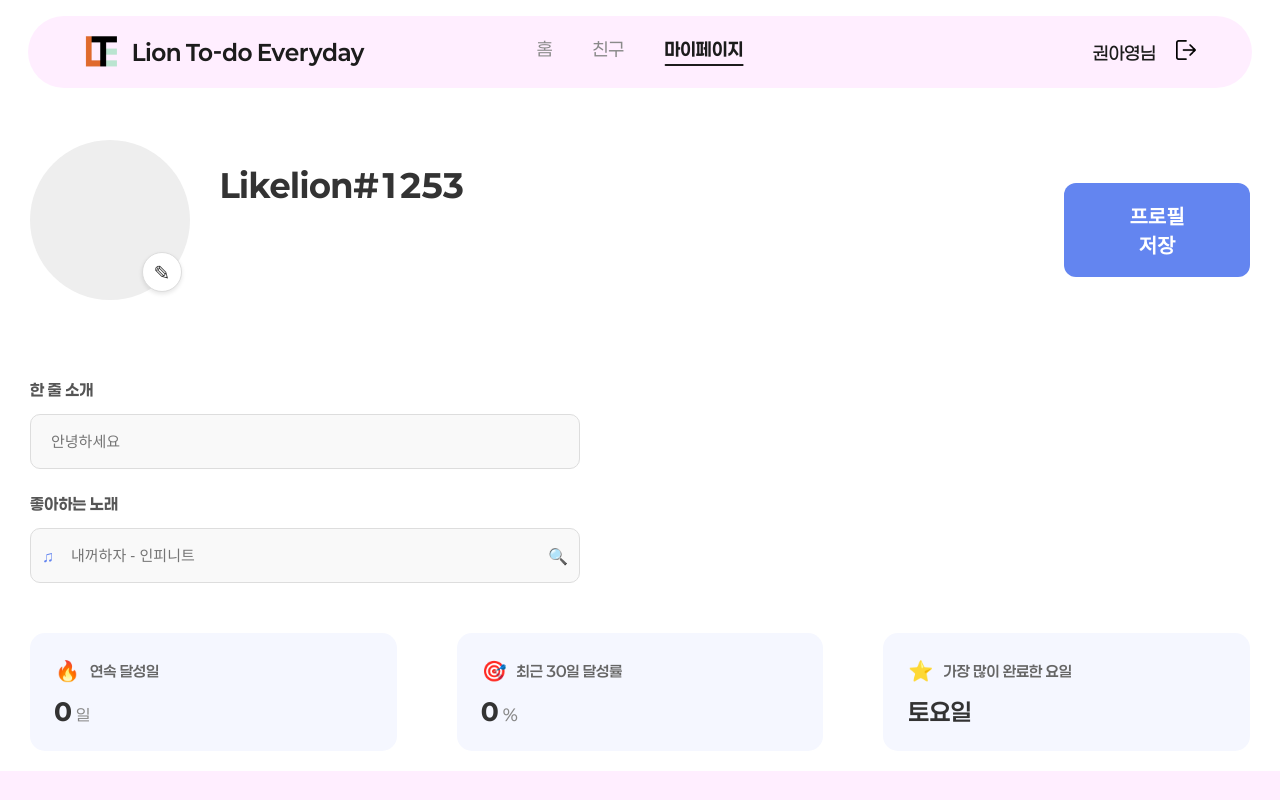
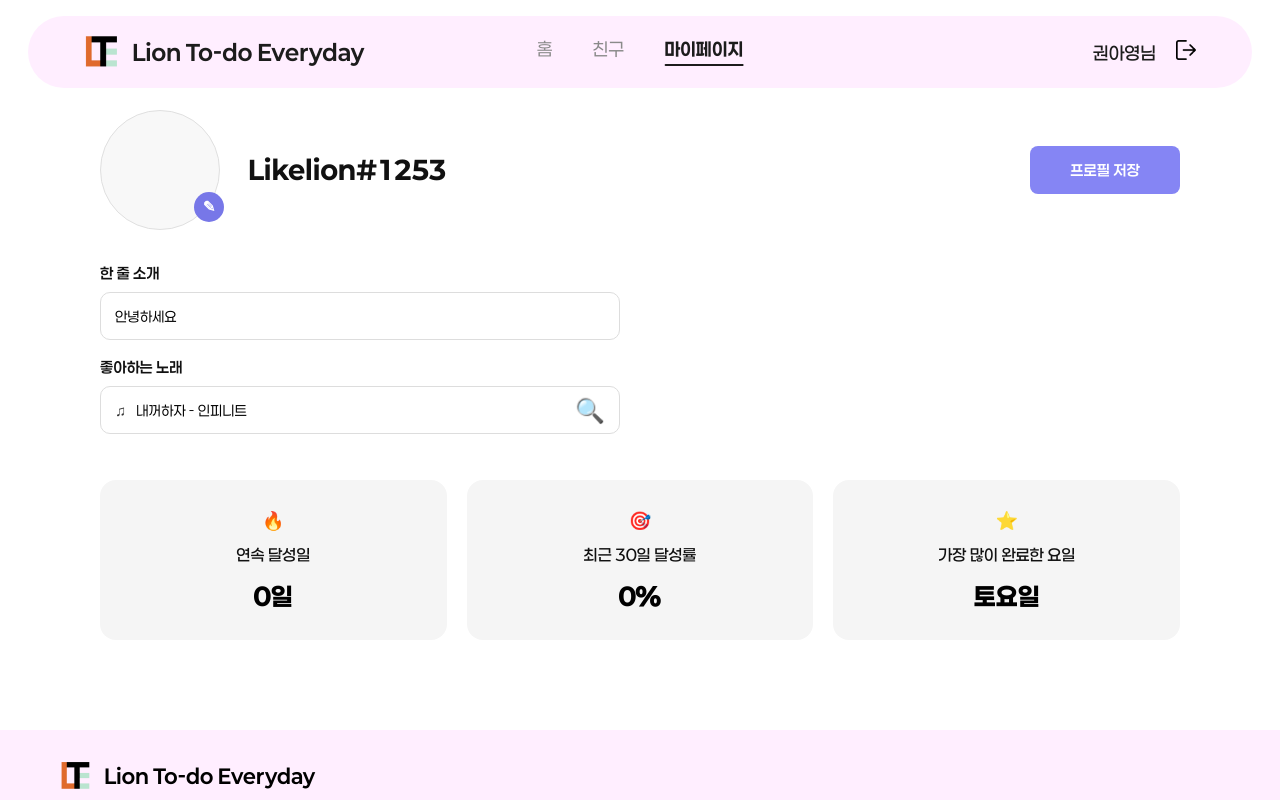
Before and after one commit to kau-likelion-14th/yong-frontend, a React (Create React App) app: page /mypage in a window 1280 px wide. Shown: the top 800 px of the page. Built offline with nearby package versions, Linux system fonts and the light colour scheme.

Commit message:
[chore]: 멋사 피드백 반영

```diff
--- a/src/pages/MyPage/MyPage.js
+++ b/src/pages/MyPage/MyPage.js
@@ -1,15 +1,15 @@
-import React from 'react';
-import Profile from './Profile';
-import Status from './Status';
+import React from "react";
+import Profile from "./Profile";
+import Status from "./Status";
 import "../../styles/MyPage.css";
 
 const MyPage = () => {
-    return (
-        <div className="mypage-container">
-            <Profile />
-            <Status />
-        </div>
-    );
+  return (
+    <main className="mypage">
+      <Profile />
+      <Status />
+    </main>
+  );
 };
 
 export default MyPage;
--- a/src/pages/MyPage/Profile.js
+++ b/src/pages/MyPage/Profile.js
@@ -1,100 +1,108 @@
-import React, { useState, useRef } from 'react';
+import React, { useRef, useState, useEffect } from "react";
 
 const Profile = () => {
-    const [nickname] = useState("Likelion#1253");
-    const [bio, setBio] = useState("");
-    const [song, setSong] = useState("");
-
-    const [selectedImageFile, setSelectedImageFile] = useState(null);
-    const [previewUrl, setPreviewUrl] = useState(null);
-    const [profileImageUrl] = useState(null);
-
-    const profileImg = null;
-
   const fileInputRef = useRef(null);
 
-    const handledClickEditIcon = () => {
+  const [nickname] = useState("Likelion#1253");
+  const [intro, setIntro] = useState("안녕하세요");
+  const [favoriteSong, setFavoriteSong] = useState("내꺼하자 - 인피니트");
+  const [selectedImageFile, setSelectedImageFile] = useState(null);
+  const [previewUrl, setPreviewUrl] = useState("");
+  const [profileImageUrl] = useState("");
+
+  useEffect(() => {
+    return () => {
+      if (previewUrl) {
+        URL.revokeObjectURL(previewUrl);
+      }
+    };
+  }, [previewUrl]);
+
+  const handleClickEditIcon = () => {
     fileInputRef.current?.click();
   };
 
-    const handledFileChange = (e) => {
+  const handleFileChange = (e) => {
     const file = e.target.files?.[0];
     if (!file) return;
 
     setSelectedImageFile(file);
-
-        if (previewUrl) URL.revokeObjectURL(previewUrl);
     setPreviewUrl(URL.createObjectURL(file));
   };
 
-    const handledSave = () => {
-        console.log("데이터:", {
+  const handleSaveProfile = () => {
+    const profileData = {
       nickname,
-            bio,
-            song,
-            selectedImageFile
-        });
-        alert(`프로필이 저장되었습니다!\n한 줄 소개: ${bio}\n좋아하는 노래: ${song}`);
+      intro,
+      favoriteSong,
+      selectedImageFile,
     };
 
-    const displayImageSrc = previewUrl || profileImageUrl || profileImg;
+    console.log("저장된 프로필 데이터:", profileData);
+    alert(`프로필이 저장되었습니다!\n한 줄 소개: ${intro}\n좋아하는 노래: ${favoriteSong}\n이미지 파일명: ${selectedImageFile ? selectedImageFile.name : '없음'}`);
+  };
+
+  const displayImageSrc = previewUrl || profileImageUrl;
 
   return (
-        <section className="profile-section">
-            <div className="profile-header-row">
-                <div className="profile-left-content">
-                    <div className="profile-image-container">
+    <div className="profile-section">
+      <div className="profile-left">
+        <div className="profile-top">
+          <div className="profile-image-box">
             {displayImageSrc ? (
               <img src={displayImageSrc} alt="프로필" className="profile-img" />
             ) : (
-                            <div className="profile-img-placeholder" />
+              <div className="profile-img-empty" />
             )}
-                        <div className="edit-icon" onClick={handledClickEditIcon}>
+
+            <button
+              type="button"
+              className="profile-edit-btn"
+              onClick={handleClickEditIcon}
+            >
               ✎
-                        </div>
+            </button>
+
             <input
               type="file"
+              accept="image/*"
               ref={fileInputRef}
-                            onChange={handledFileChange}
+              className="profile-file-input"
+              onChange={handleFileChange}
               style={{ display: 'none' }}
-                            accept="image/*"
-                        />
-                    </div>
-                    <div className="profile-info-main">
-                        <div className="profile-nickname">{nickname}</div>
-                    </div>
-                </div>
-                <button className="save-btn" onClick={handledSave}>
-                    프로필 저장
-                </button>
-            </div>
-
-            <div className="profile-inputs">
-                <div className="input-group">
-                    <label>한 줄 소개</label>
-                    <input
-                        type="text"
-                        placeholder="안녕하세요"
-                        value={bio}
-                        onChange={(e) => setBio(e.target.value)}
             />
           </div>
 
-                <div className="input-group">
-                    <label>좋아하는 노래</label>
-                    <div className="song-search-wrapper">
-                        <span className="music-note">♫</span>
+          <h2 className="profile-nickname">{nickname}</h2>
+        </div>
+
+        <div className="profile-form">
+          <label className="profile-label">한 줄 소개</label>
           <input
-                            type="text"
-                            placeholder="내꺼하자 - 인피니트"
-                            value={song}
-                            onChange={(e) => setSong(e.target.value)}
+            className="profile-input"
+            value={intro}
+            onChange={(e) => setIntro(e.target.value)}
+            placeholder="한 줄 소개를 입력해주세요"
+          />
+
+          <label className="profile-label">좋아하는 노래</label>
+          <div className="song-input-box">
+            <span className="song-icon">♫</span>
+            <input
+              className="song-input"
+              value={favoriteSong}
+              onChange={(e) => setFavoriteSong(e.target.value)}
+              placeholder="좋아하는 노래를 입력해주세요"
             />
             <span className="search-icon">🔍</span>
           </div>
         </div>
       </div>
-        </section>
+
+      <button type="button" className="profile-save-btn" onClick={handleSaveProfile}>
+        프로필 저장
+      </button>
+    </div>
   );
 };
 
--- a/src/pages/MyPage/StatCard.js
+++ b/src/pages/MyPage/StatCard.js
@@ -1,21 +1,22 @@
-import React from 'react';
+import React from "react";
 
 const StatCard = ({ stats }) => {
-    const { icon, title, statistics } = stats;
-    const isThinText = statistics.value === "토요일";
+  const isThinText = stats.statistics.value === "토요일";
 
-    return (
-        <div className="stat-card">
-            <div className="stat-top">
-                <span className="stat-icon">{icon}</span>
-                <span className="stat-title">{title}</span>
-            </div>
-            <div className="stat-bottom">
-                <span className={`stat-value ${isThinText ? 'thin-text' : ''}`}>{statistics.value}</span>
-                {statistics.unit && <span className="stat-unit">{statistics.unit}</span>}
-            </div>
-        </div>
-    );
+  return (
+    <div className="stat-card">
+      <div className="stat-icon">{stats.icon}</div>
+      <div className="stat-title">{stats.title}</div>
+      <div className="stat-value">
+        <span className={isThinText ? 'thin-text' : ''}>
+          {stats.statistics.value}
+        </span>
+        {stats.statistics.unit && (
+          <span className="stat-unit">{stats.statistics.unit}</span>
+        )}
+      </div>
+    </div>
+  );
 };
 
 export default StatCard;
--- a/src/pages/MyPage/Status.js
+++ b/src/pages/MyPage/Status.js
@@ -1,19 +1,19 @@
-import React from 'react';
-import StatCard from './StatCard';
+import React from "react";
+import StatCard from "./StatCard";
 
 const Status = () => {
   const stats = [
     { icon: "🔥", title: "연속 달성일", statistics: { value: 0, unit: "일" } },
     { icon: "🎯", title: "최근 30일 달성률", statistics: { value: 0, unit: "%" } },
-        { icon: "⭐", title: "가장 많이 완료한 요일", statistics: { value: "토요일", unit: "" } }
+    { icon: "⭐", title: "가장 많이 완료한 요일", statistics: { value: "토요일", unit: "" } },
   ];
 
   return (
-        <section className="status-section">
+    <div className="status-section">
       {stats.map((stat, idx) => (
         <StatCard key={idx} stats={stat} />
       ))}
-        </section>
+    </div>
   );
 };
 
--- a/src/styles/MyPage.css
+++ b/src/styles/MyPage.css
@@ -1,230 +1,252 @@
-.mypage-container {
-  max-width: 1400px;
-  margin: 0 auto;
-  padding: 140px 30px 20px;
+.mypage {
+  width: 100%;
+  min-height: calc(100vh - 260px);
+  padding: 110px 0 90px;
+  box-sizing: border-box;
+  font-family: "Paperlogy", sans-serif;
+}
+
+.profile-section {
+  width: 1080px;
+  margin: 0 auto 46px;
+
+  display: flex;
+  justify-content: space-between;
+  align-items: flex-start;
+}
+
+.profile-left {
   display: flex;
   flex-direction: column;
-  gap: 50px;
-  font-family: 'Paperlogy', sans-serif;
 }
 
-
-.profile-section {
+.profile-top {
   display: flex;
-  flex-direction: column;
-  gap: 80px;
-  background-color: #fff;
+  align-items: center;
+  gap: 28px;
+  margin-bottom: 34px;
 }
 
-
-.profile-header-row {
-  display: flex;
-  justify-content: flex-start;
-  align-items: center;
-  gap: 600px;
-}
-
-.profile-left-content {
-  display: flex;
-  align-items: center;
-  gap: 30px;
-}
-
-.profile-image-container {
+.profile-image-box {
   position: relative;
-  width: 160px;
-  height: 160px;
+  width: 120px;
+  height: 120px;
 }
 
 .profile-img,
-.profile-img-placeholder {
-  width: 100%;
-  height: 100%;
+.profile-img-empty {
+  width: 120px;
+  height: 120px;
   border-radius: 50%;
-  object-fit: cover;
-  background-color: #eee;
+  border: 1px solid #e0e0e0;
+  background-color: #f8f8f8;
+  box-sizing: border-box;
 }
 
-.edit-icon {
+.profile-img {
+  object-fit: cover;
+}
+
+.profile-edit-btn {
   position: absolute;
+  right: -4px;
   bottom: 8px;
-  right: 8px;
-  background: #fff;
-  border: 1px solid #ddd;
-  width: 40px;
-  height: 40px;
+
+  width: 30px;
+  height: 30px;
+
+  border: none;
   border-radius: 50%;
+
+  background: #7777e8;
+  color: #ffffff;
+
+  font-size: 15px;
+  font-weight: 700;
+
   display: flex;
   justify-content: center;
   align-items: center;
+
   cursor: pointer;
-  font-size: 20px;
-  box-shadow: 0 2px 4px rgba(0,0,0,0.1);
+  z-index: 10;
+}
+
+.profile-file-input {
+  display: none;
 }
 
 .profile-nickname {
-  font-size: 32px;
+  font-size: 26px;
   font-weight: 800;
-  color: #333;
+  color: #111111;
 }
 
-.profile-info-main {
-  margin-top: -70px;
+.profile-form {
+  width: 520px;
 }
 
-.profile-inputs {
-  display: flex;
-  flex-direction: column;
-  gap: 25px;
-  max-width: 550px;
+.profile-label {
+  display: block;
+
+  font-size: 15px;
+  font-weight: 600;
+  color: #111111;
+
+  margin-bottom: 10px;
 }
 
+.profile-input {
+  width: 100%;
+  height: 48px;
 
-.input-group {
-  display: flex;
-  flex-direction: column;
-  gap: 15px;
-}
+  border: 1px solid #dddddd;
+  border-radius: 10px;
 
-.input-group label {
-  font-weight: 630;
-  font-size: 16px;
-  color: #555;
-}
+  padding: 0 14px;
+  box-sizing: border-box;
 
-.input-group input {
-  padding: 18px 20px;
-  border: 1px solid #ddd;
-  border-radius: 10px;
-  font-size: 15px;
-  background-color: #f9f9f9;
+  font-size: 14px;
+  font-family: "Paperlogy", sans-serif;
+
+  margin-bottom: 18px;
   outline: none;
 }
 
-.input-group input:focus {
-  border-color: #6385f0;
-  background-color: #fff;
+.profile-input:focus {
+  border-color: #8585f4;
 }
 
-.song-search-wrapper {
-  position: relative;
+.song-input-box {
+  width: 100%;
+  height: 48px;
+
+  border: 1px solid #dddddd;
+  border-radius: 10px;
+
   display: flex;
   align-items: center;
+
+  padding: 0 14px;
+  box-sizing: border-box;
 }
 
-.song-search-wrapper input {
-  width: 100%;
-  padding-left: 40px;
+.song-icon {
+  margin-right: 8px;
+  font-size: 15px;
 }
 
-.music-note {
-  position: absolute;
-  left: 12px;
-  color: #6385f0;
+.song-input {
+  flex: 1;
+
+  border: none;
+  outline: none;
+
+  font-family: "Paperlogy", sans-serif;
+  font-size: 14px;
 }
 
 .search-icon {
-  position: absolute;
-  right: 12px;
-  color: #aaa;
+  font-size: 24px;
+  color: #8f8f8f;
+}
+
+.profile-save-btn {
+  width: 150px;
+  height: 48px;
+
+  margin-top: 36px;
+
+  border: none;
+  border-radius: 8px;
+
+  background: #8585f4;
+  color: #ffffff;
+
+  font-size: 15px;
+  font-weight: 600;
+  font-family: "Paperlogy", sans-serif;
+
   cursor: pointer;
 }
 
-.save-btn {
-  background-color: #6385f0;
-  color: #fff;
-  border: none;
-  padding: 18px 60px;
-  border-radius: 12px;
-  font-size: 20px;
-  font-weight: 700;
-  cursor: pointer;
-  transition: all 0.2s;
-  margin-top: 20px;
-}
-
-.save-btn:hover {
-  opacity: 0.9;
-  transform: translateY(-2px);
+.profile-save-btn:hover {
+  background: #7373ea;
 }
 
 .status-section {
+  width: 1080px;
+  margin: 0 auto;
+
   display: grid;
   grid-template-columns: repeat(3, 1fr);
-  gap: 60px;
+  gap: 20px;
 }
 
 .stat-card {
-  background-color: #f5f7ff;
-  padding: 25px;
-  border-radius: 15px;
+  height: 160px;
+
+  background: #f5f5f5;
+  border-radius: 16px;
+
   display: flex;
   flex-direction: column;
-  gap: 15px;
-}
+  justify-content: center;
+  align-items: center;
 
-.stat-top {
-  display: flex;
-  align-items: center;
-  gap: 10px;
+  text-align: center;
 }
 
 .stat-icon {
-  font-size: 20px;
+  font-size: 18px;
+  margin-bottom: 14px;
 }
 
 .stat-title {
-  font-size: 15px;
-  font-weight: 600;
-  color: #666;
-}
+  font-size: 16px;
+  font-weight: 500;
+  color: #111111;
 
-.stat-bottom {
-  display: flex;
-  align-items: baseline;
-  gap: 5px;
+  margin-bottom: 18px;
 }
 
 .stat-value {
-  font-size: 24px;
+  font-size: 25px;
   font-weight: 800;
-  color: #333;
-}
-
-.stat-value.thin-text {
-  font-weight: 600;
+  color: #000000;
 }
 
 .stat-unit {
-  font-size: 16px;
-  color: #888;
+  font-size: 25px;
+  font-weight: 800;
 }
-@media (max-width: 1024px) {
-  .mypage-container {
-    padding: 80px 20px;
+
+@media (max-width: 1200px) {
+  .profile-section,
+  .status-section {
+    width: 80%;
+  }
+
+  .profile-form {
+    width: 480px;
+  }
+}
+
+@media (max-width: 900px) {
+  .profile-section {
+    flex-direction: column;
+    gap: 30px;
+  }
+
+  .profile-save-btn {
+    margin-top: 0;
   }
 
   .status-section {
     grid-template-columns: 1fr;
-    gap: 20px;
   }
 
-  .profile-header-row {
-    flex-direction: column;
-    gap: 20px;
-    align-items: center;
-  }
-
-  .profile-left-content {
-    flex-direction: column;
-    text-align: center;
-  }
-
-  .save-btn {
+  .profile-form {
     width: 100%;
   }
-
-  .profile-inputs {
-    max-width: 100%;
-  }
 }
```
Also changed, not shown: src/pages/MainPage/Todo.js (+12 -19 lines). Lines whose indentation alone changed are shown as unchanged.
